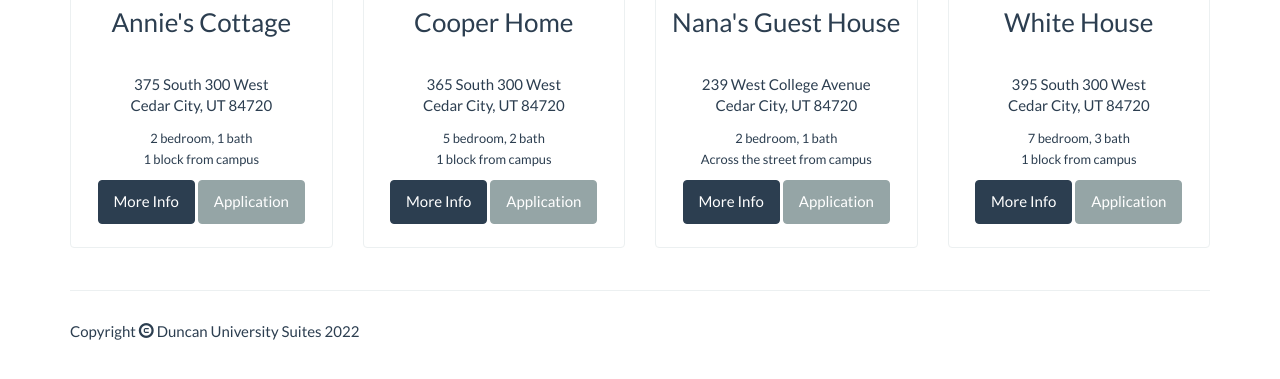
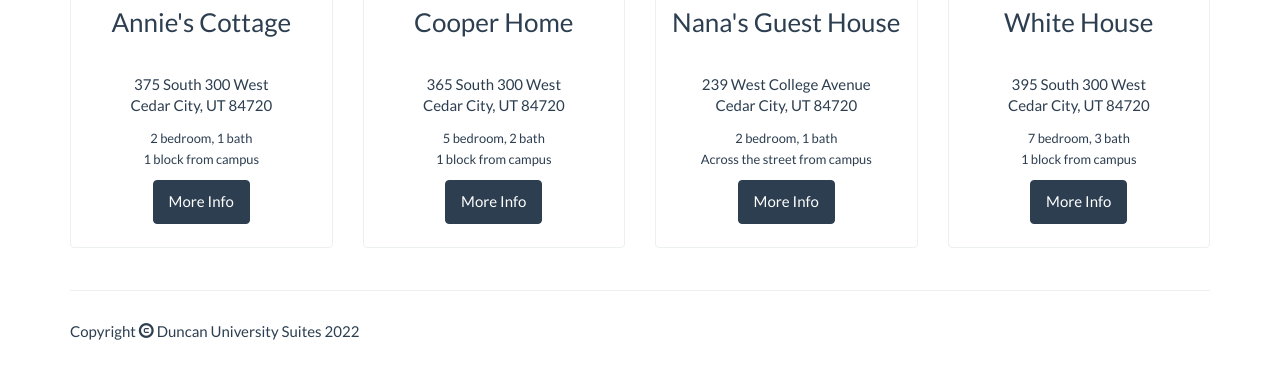
Before and after one commit to michae1duncan/du-suites, a website: page app/index.html in a window 1280 px wide. Shown: the part 529-908 px from the top of the page. Drawn offline with Linux system fonts and the light colour scheme.

Commit message:
update phone # and doc links hidden

```diff
--- a/app/index.html
+++ b/app/index.html
@@ -103,7 +103,7 @@
                 <div class="row">
                     <div class="col-xs-10 col-xs-offset-1 visible-xs">
                         <br><center>
-                        <a href="tel://1-435-586-3579" class="btn btn-lg btn-default btn-block"><span class="glyphicon glyphicon-earphone"></span> &nbsp; (435) 586-3579</a>
+                        <a href="tel://1-435-592-4374" class="btn btn-lg btn-default btn-block"><span class="glyphicon glyphicon-earphone"></span> &nbsp; (435) 592-4374</a>
                         </center>
                     </div>
                 </div>
@@ -125,7 +125,8 @@
                         <p>375 South 300 West<br>Cedar City, UT  84720</p>
                         <p><small>2 bedroom, 1 bath<br>1 block from campus</small></p>
                         <p>
-                            <a href="annies.html" class="btn btn-primary">More Info</a> <a href="docs/DUS_Application_22-23.pdf" class="btn btn-default" target="_blank">Application</a>
+                            <a href="annies.html" class="btn btn-primary">More Info</a>
+                            <!-- <a href="docs/DUS_Application_22-23.pdf" class="btn btn-default" target="_blank">Application</a> -->
                         </p>
                     </div>
                 </div>
@@ -140,7 +141,8 @@
                         <p>365 South 300 West<br>Cedar City, UT  84720</p>
                         <p><small>5 bedroom, 2 bath<br>1 block from campus</small></p>
                         <p>
-                            <a href="coopers.html" class="btn btn-primary">More Info</a> <a href="docs/DUS_Application_22-23.pdf" class="btn btn-default" target="_blank">Application</a>
+                            <a href="coopers.html" class="btn btn-primary">More Info</a>
+                            <!-- <a href="docs/DUS_Application_22-23.pdf" class="btn btn-default" target="_blank">Application</a> -->
                         </p>
                     </div>
                 </div>
@@ -155,7 +157,8 @@
                         <p>239 West College Avenue<br>Cedar City, UT  84720</p>
                         <p><small>2 bedroom, 1 bath<br>Across the street from campus</small></p>
                         <p>
-                            <a href="nanas.html" class="btn btn-primary">More Info</a> <a href="docs/DUS_Application_22-23.pdf" class="btn btn-default" target="_blank">Application</a>
+                            <a href="nanas.html" class="btn btn-primary">More Info</a>
+                            <!-- <a href="docs/DUS_Application_22-23.pdf" class="btn btn-default" target="_blank">Application</a> -->
                         </p>
                     </div>
                 </div>
@@ -170,7 +173,8 @@
                         <p>395 South 300 West<br>Cedar City, UT  84720</p>
                         <p><small>7 bedroom, 3 bath<br>1 block from campus</small></p>
                         <p>
-                            <a href="whiteHouse.html" class="btn btn-primary">More Info</a> <a href="docs/DUS_Application_22-23.pdf" class="btn btn-default" target="_blank">Application</a>
+                            <a href="whiteHouse.html" class="btn btn-primary">More Info</a>
+                            <!-- <a href="docs/DUS_Application_22-23.pdf" class="btn btn-default" target="_blank">Application</a> -->
                         </p>
                     </div>
                 </div>
```
